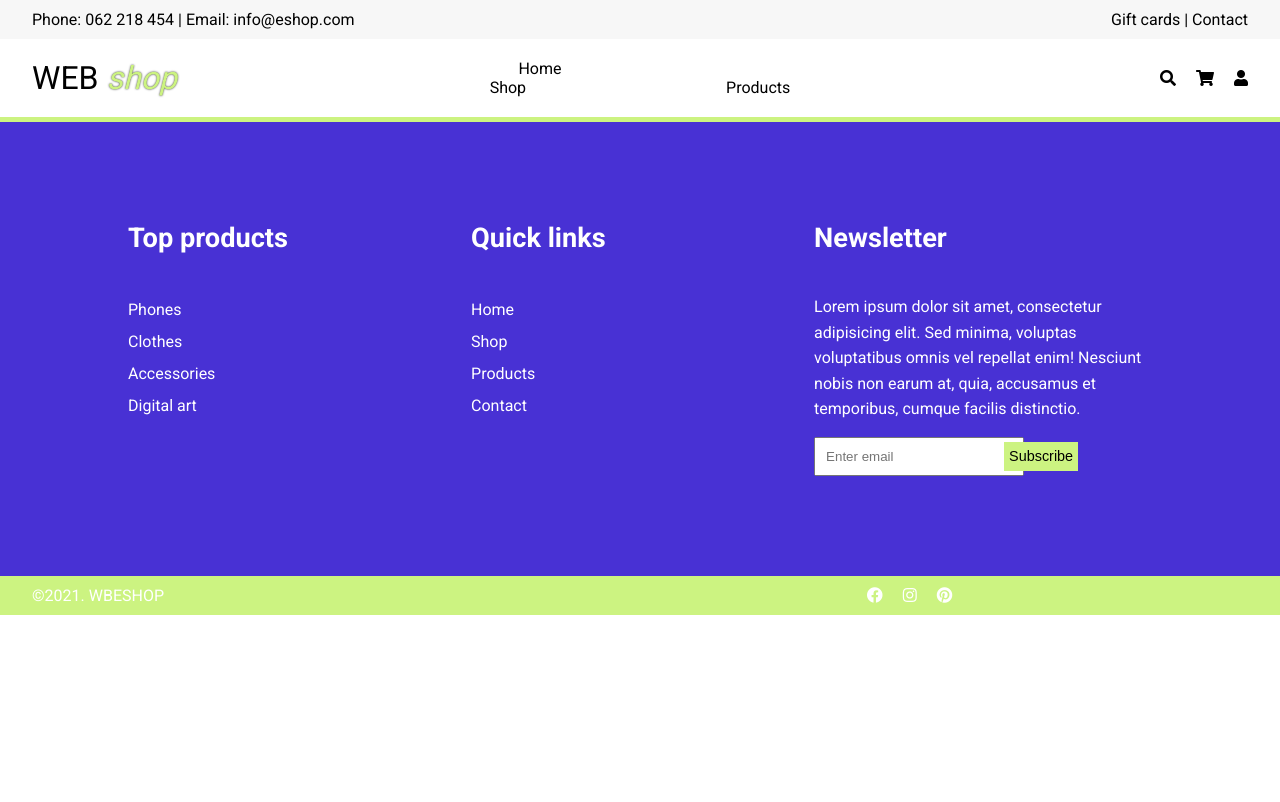
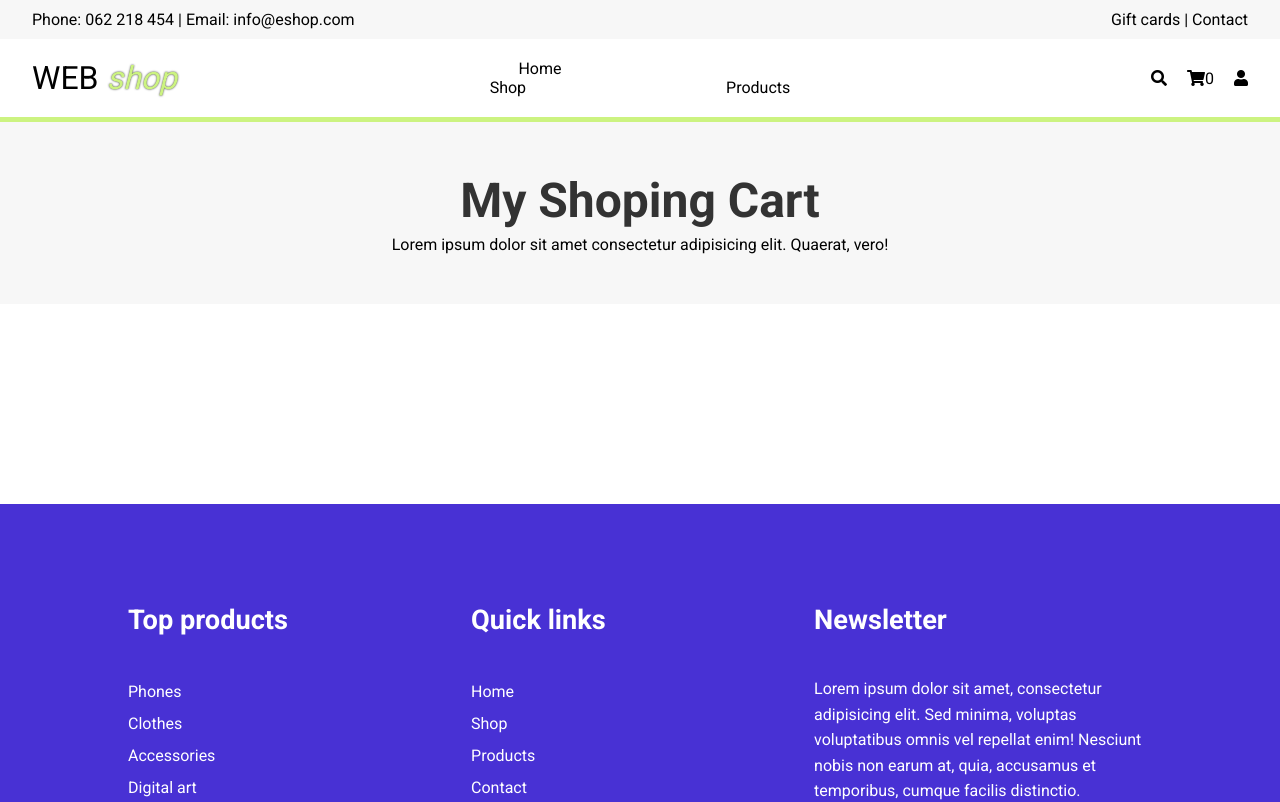
Before and after one commit to zile028/web-shop, a React (Create React App) app: page /cart in a window 1280 px wide. Shown: the top 802 px of the page. Built offline with nearby package versions, Linux system fonts and the light colour scheme; no server answers.

Commit message:
shoping cart

```diff
--- a/src/App.js
+++ b/src/App.js
@@ -1,4 +1,4 @@
-// import db from "./products";
+import db from "./products";
 import React, { useEffect, useState } from "react";
 import { BrowserRouter, Routes, Route } from "react-router-dom";
 import "./Assets/style/style.scss";
@@ -8,6 +8,7 @@ import Navigation from "./Components/Navigation/Navigation";
 import Shop from "./Pages/Shop/Shop";
 import Products from "./Pages/Products/Products";
 import Article from "./Pages/Single/Article";
+import Cart from "./Pages/Cart/Cart";
 export const productContext = React.createContext();
 export const cartContext = React.createContext();
 export const addCartContext = React.createContext();
@@ -16,28 +17,28 @@ function App() {
   const [products, setProducts] = useState([]);
   const [cart, setCart] = useState([]);
 
-  const addCart = () => {
-    console.log("radi");
-  };
+  function addCart(data) {
+    setCart([...cart, data]);
+  }
+  useEffect(() => {
+    setProducts(db);
+    return () => {};
+  }, []);
+
   // useEffect(() => {
-  //   setProducts(db);
-  //   return () => {};
+  //   fetch("https://fakestoreapi.com/products")
+  //     .then((resp) => resp.json())
+  //     .then((data) => {
+  //       setProducts(data);
+  //     })
+  //     .catch((err) => {
+  //       console.log(err.message);
+  //     });
   // }, []);
-
-  useEffect(() => {
-    fetch("https://fakestoreapi.com/products")
-      .then((resp) => resp.json())
-      .then((data) => {
-        setProducts(data);
-      })
-      .catch((err) => {
-        console.log(err.message);
-      });
-  }, []);
 
   return (
     <BrowserRouter>
-      <Navigation />
+      <Navigation cart={cart} />
       <Routes>
         <Route
           path="/"
@@ -67,6 +68,15 @@ function App() {
             </productContext.Provider>
           }
         />
+
+        <Route
+          path="/cart"
+          element={
+            <cartContext.Provider value={cart}>
+              <Cart />
+            </cartContext.Provider>
+          }
+        />
       </Routes>
       <Footer />
     </BrowserRouter>
--- /dev/null
+++ b/src/Pages/Cart/Cart.js
@@ -0,0 +1,29 @@
+import React, { useContext } from "react";
+import { cartContext } from "../../App";
+import PageHeader from "../../Components/Header/PageHeader";
+import SelectedArticle from "./SelectedArticle";
+const Cart = () => {
+  const content = {
+    title: "My Shoping Cart",
+    text:
+      "Lorem ipsum dolor sit amet consectetur adipisicing elit. Quaerat, vero!",
+  };
+  const myCart = useContext(cartContext);
+  const myArticle = myCart.map((el) => {
+    return (
+      <SelectedArticle
+        article={el.article}
+        quantity={el.quantity}
+        key={el.id}
+      />
+    );
+  });
+  return (
+    <>
+      <PageHeader content={content} />
+      <section className="conatiner py">{myArticle}</section>
+    </>
+  );
+};
+
+export default Cart;
--- /dev/null
+++ b/src/Pages/Cart/SelectedArticle.js
@@ -0,0 +1,13 @@
+import React from "react";
+
+const SelectedArticle = ({ article, quantity }) => {
+  return (
+    <article className="cart-article">
+      <h2>
+        My article {article.title} {quantity}
+      </h2>
+    </article>
+  );
+};
+
+export default SelectedArticle;
--- a/src/Pages/Products/Products.js
+++ b/src/Pages/Products/Products.js
@@ -1,19 +1,26 @@
 import React, { useContext } from "react";
 import { productContext } from "../../App";
+import PageHeader from "../../Components/Header/PageHeader";
 import Article from "./Article";
 
 const Products = () => {
+  const content = {
+    title: "Products",
+    text:
+      "Lorem ipsum dolor sit amet consectetur adipisicing elit. Quaerat, vero!",
+  };
   const article = useContext(productContext);
   const allArticle = article.map((el) => {
     return <Article product={el} key={el.id} />;
   });
 
   return (
-    <section className="featured container py">
-      <h2>Products</h2>
-      <hr />
-      <article>{allArticle}</article>
-    </section>
+    <>
+      <PageHeader content={content} />
+      <section className="featured container py">
+        <article>{allArticle}</article>
+      </section>
+    </>
   );
 };
 
--- a/src/Pages/Shop/Header.js
+++ /dev/null
@@ -1,16 +0,0 @@
-import React from "react";
-
-const Header = () => {
-  return (
-    <header className="otherHeader">
-      <article>
-        <h1>Shop</h1>
-        <p>
-          Lorem ipsum dolor sit amet consectetur adipisicing elit. Ea, molestias
-        </p>
-      </article>
-    </header>
-  );
-};
-
-export default Header;
--- a/src/Pages/Shop/Shop.js
+++ b/src/Pages/Shop/Shop.js
@@ -1,11 +1,16 @@
 import React from "react";
-import Header from "./Header";
+import PageHeader from "../../Components/Header/PageHeader";
 import Services from "./Services";
 
 const Shop = () => {
+  const content = {
+    title: "Shop",
+    text:
+      "Lorem ipsum dolor sit amet consectetur adipisicing elit. Quaerat, vero!",
+  };
   return (
     <>
-      <Header />
+      <PageHeader content={content} />
       <Services />
     </>
   );
--- a/src/Pages/Single/Article.js
+++ b/src/Pages/Single/Article.js
@@ -1,17 +1,24 @@
-import React, { useContext } from "react";
-import { useParams } from "react-router-dom";
+import React, { useState, useContext } from "react";
+import { useNavigate, useParams } from "react-router-dom";
 import { addCartContext, productContext } from "../../App";
 
 const Article = () => {
   const slug = parseInt(useParams().id);
   const products = useContext(productContext);
   const addCart = useContext(addCartContext);
+  const nav = useNavigate();
   const product = products.filter((el) => {
     return el.id === slug;
   })[0];
+  const [myCart, setMyCart] = useState({
+    id: slug,
+    quantity: 0,
+    article: product,
+  });
 
   const addToCart = () => {
-    addCart();
+    addCart(myCart);
+    nav("/products");
   };
 
   return (
@@ -34,7 +41,12 @@ const Article = () => {
         <div className="form">
           <div>
             <label htmlFor="quantity">Quantity:</label>
-            <select name="quantity">
+            <select
+              name="quantity"
+              onChange={(e) => {
+                setMyCart({ ...myCart, quantity: e.target.value });
+              }}
+            >
               <option value="0">0</option>
               <option value="1">1</option>
               <option value="2">2</option>
--- /dev/null
+++ b/src/components/Header/PageHeader.js
@@ -0,0 +1,14 @@
+import React from "react";
+
+const PageHeader = ({ content }) => {
+  return (
+    <header className="otherHeader">
+      <article>
+        <h1>{content.title}</h1>
+        <p>{content.text}</p>
+      </article>
+    </header>
+  );
+};
+
+export default PageHeader;
--- a/src/components/Navigation/Navigation.js
+++ b/src/components/Navigation/Navigation.js
@@ -1,7 +1,9 @@
 import React from "react";
 import { Link, NavLink } from "react-router-dom";
+import { cartContext } from "../../App";
 
-const Navigation = () => {
+const Navigation = ({ cart }) => {
+  console.log(cart.length);
   return (
     <>
       <section className="topBar">
@@ -34,8 +36,9 @@ const Navigation = () => {
               </NavLink>
             </li>
             <li>
-              <NavLink to="#">
+              <NavLink to="/cart">
                 <i className="fas fa-shopping-cart"></i>
+                <span>{cart.length}</span>
               </NavLink>
             </li>
             <li>
```
